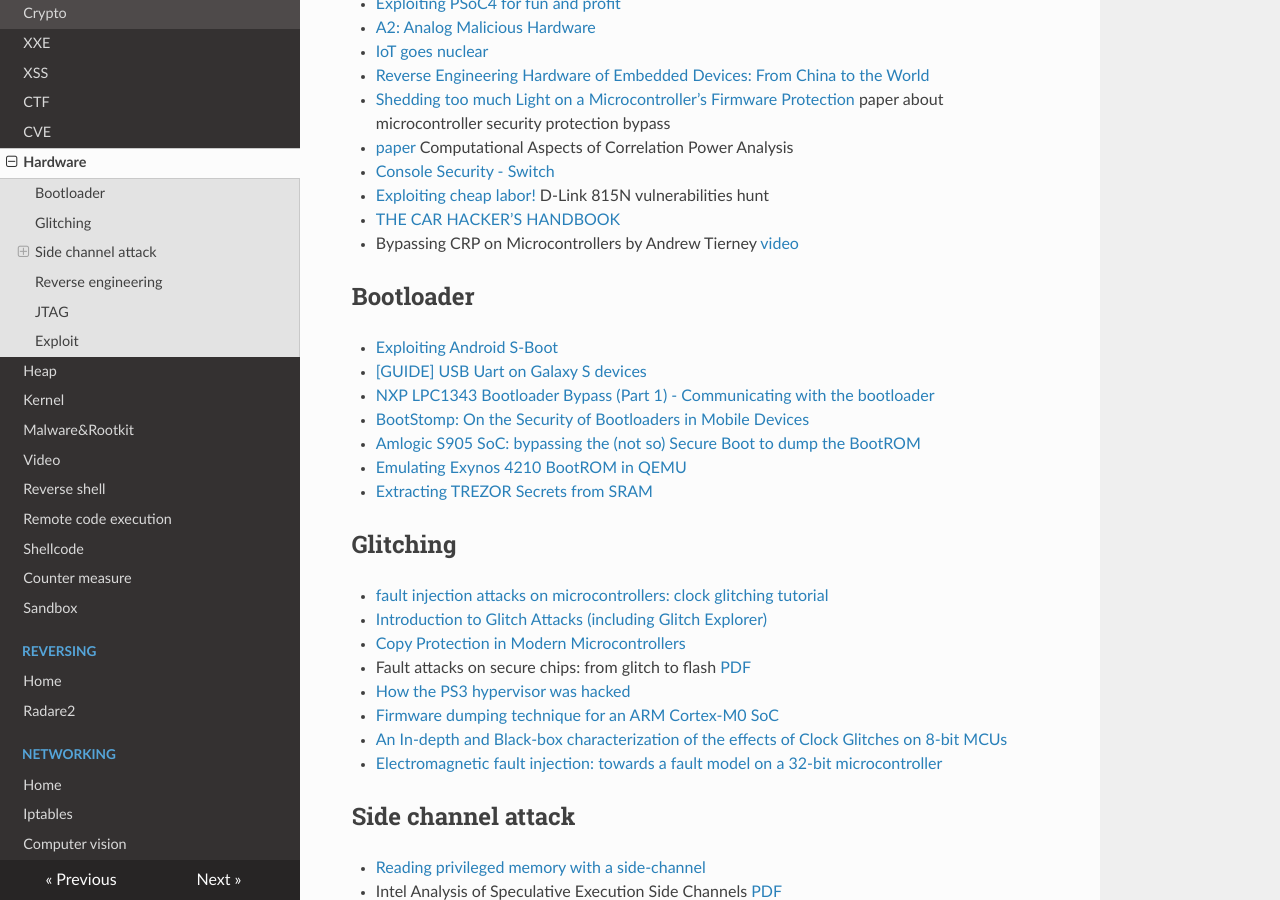
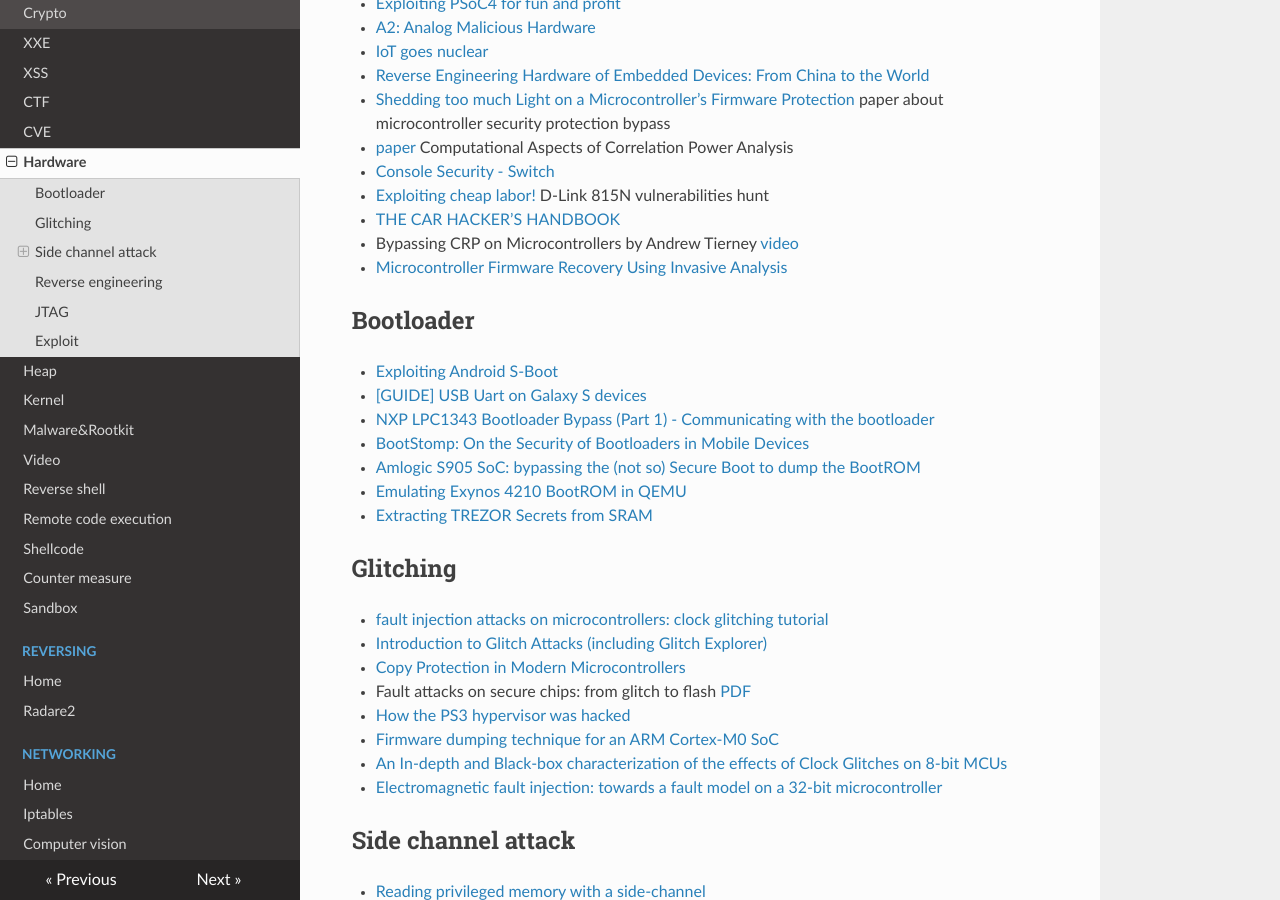
Before and after one commit to gipi/low-level, an MkDocs documentation site: the page built from docs/security/hardware.md, in a window 1280 px wide and 900 px high, scrolled down 336 px. Built offline with MkDocs 1.6.1, drawn with Linux system fonts in a browser that asks for light colours; nearby versions of some CDN libraries; old or Windows-style settings are respelled for this version of MkDocs.

Commit message:
Update hardware.md

```diff
--- a/docs/security/hardware.md
+++ b/docs/security/hardware.md
@@ -17,6 +17,7 @@
  - [Exploiting cheap labor!](https://cr0n1c.wordpress.com/2018/01/08/exploiting-cheap-labor/) D-Link 815N vulnerabilities hunt
  - [THE CAR HACKER’S HANDBOOK](http://opengarages.org/handbook/ebook/)
  - Bypassing CRP on Microcontrollers by Andrew Tierney [video](https://www.youtube.com/watch?v=DTuzuaiQL_Q)
+ - [Microcontroller Firmware Recovery Using Invasive Analysis](https://duo.com/blog/microcontroller-firmware-recovery-using-invasive-analysis)
 
 ## Bootloader
 
```
